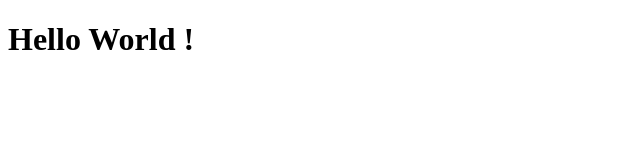
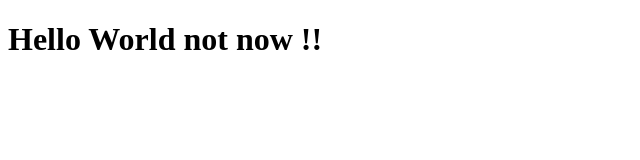
Before and after one commit to blyweertparys/coursera-test, a plain HTML site: page site/index.html in a window 1280 px wide. Shown: the whole page, without its empty margins (0-640 px from the left). Drawn offline with Linux system fonts and the light colour scheme.

Commit message:
My first exercise

```diff
--- a/site/index.html
+++ b/site/index.html
@@ -4,6 +4,6 @@
 	<title>Hello Coursera</title>
 </head>
 <body>
-<h1>Hello World !</h1>
+<h1>Hello World not now !!</h1>
 </body>
 </html>
```
Also changed, not shown: module2-solutions/index.html (added, +1 -0 lines).
